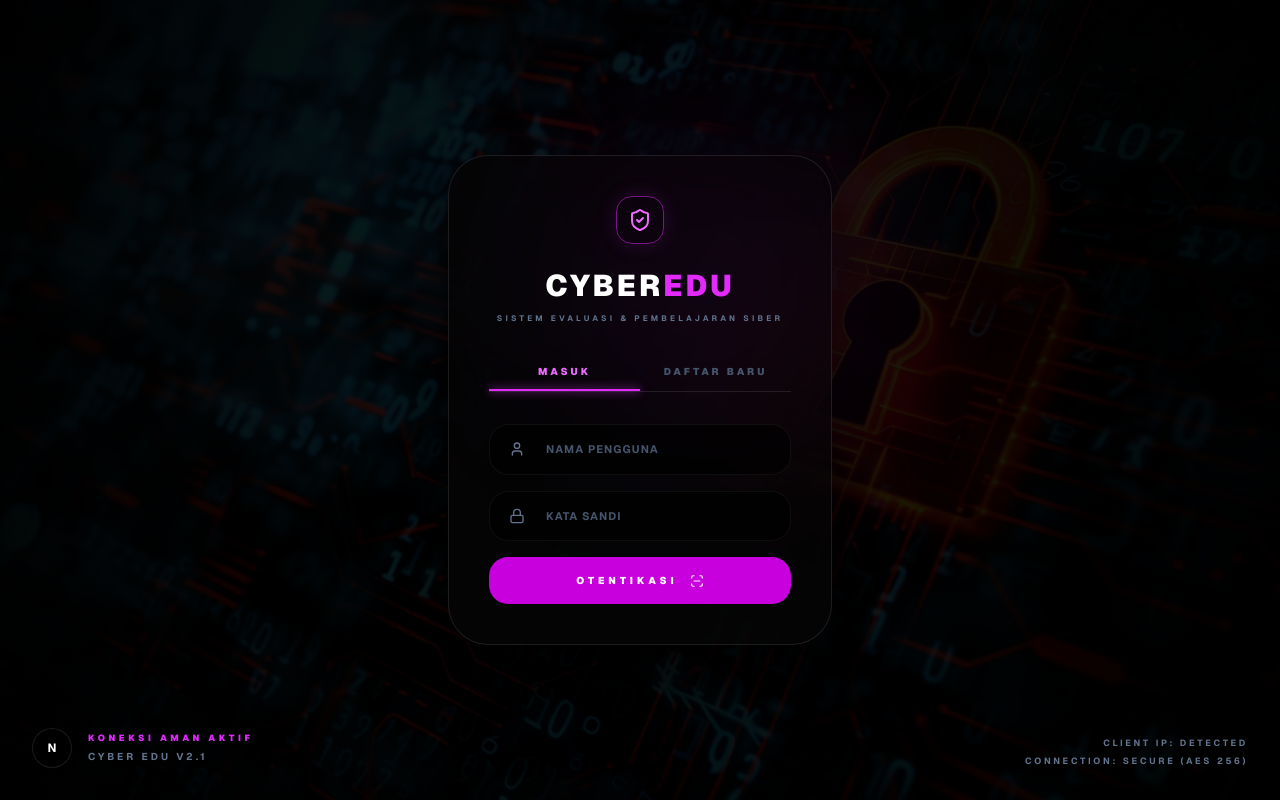
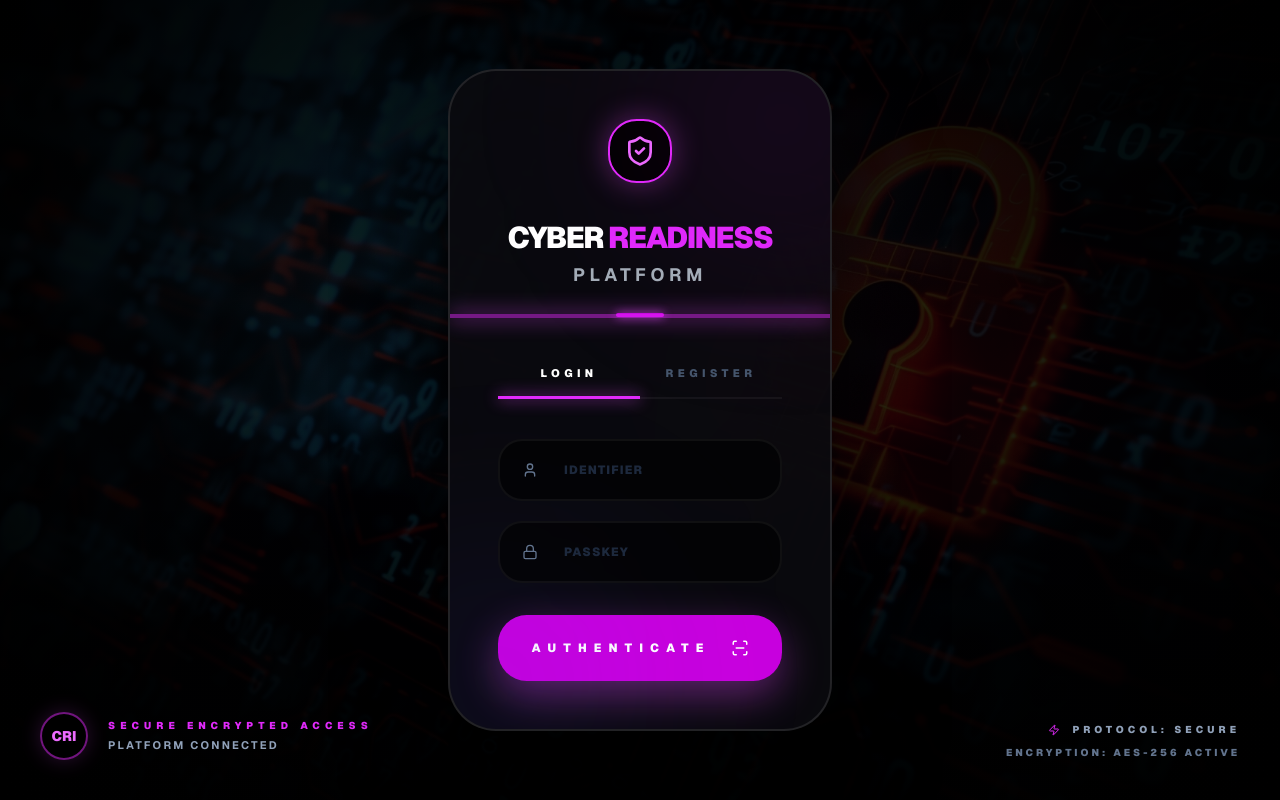
Before and after one commit to Edwinn1711/cyber-backend, a Next.js app: page / in a window 1280 px wide. Built offline with nearby package versions, Linux system fonts and the light colour scheme.

Commit message:
UI REVOLUTION: Cyber Readiness Platform branding, removed v2.1, and High-Contrast Login

```diff
--- a/app/(loginregister)/page.tsx
+++ b/app/(loginregister)/page.tsx
@@ -2,30 +2,33 @@
 import React, { useState, useEffect } from 'react'
 import { useRouter } from 'next/navigation'
 import { motion, AnimatePresence, useMotionValue, useSpring, useTransform } from 'framer-motion'
-import { ShieldCheck, User, Lock, ScanLine, AlertTriangle, Fingerprint, MapPin, Calendar, CheckCircle2, Database, Server } from 'lucide-react'
+import {
+  ShieldCheck, User, Lock, ScanLine, AlertTriangle, Fingerprint,
+  MapPin, Calendar, CheckCircle2, Database, Server, Zap, ShieldAlert
+} from 'lucide-react'
 
 // --- ASSET GALAXY HD ---
 const CYBER_ASSETS = ["/bg/cyber1.jpg", "/bg/cyber2.jpg", "/bg/cyber3.jpg", "/bg/cyber4.jpg", "/bg/cyber5.jpg"];
 const AVAILABLE_CLASSES = ["X MIPA 1", "X IPS 1", "XI TKJ 1", "XI RPL 1", "XII MIPA 2", "XII DKV 1"];
 
-// --- BACKGROUND BERSIH ELEGAN & STABIL ---
+// --- BACKGROUND BERSIH ELEGAN & STABIL (DEEP CONTRAST) ---
 const PersistentUniverse = React.memo(({ bgIdx }: { bgIdx: number }) => {
   return (
-    <div className="fixed inset-0 z-0 overflow-hidden bg-black">
+    <div className="fixed inset-0 z-0 overflow-hidden bg-[#020106]">
       <AnimatePresence mode="wait">
         <motion.img
           key={bgIdx}
           src={CYBER_ASSETS[bgIdx]}
-          initial={{ opacity: 0 }}
-          animate={{ opacity: 0.4 }}
+          initial={{ opacity: 0, scale: 1.1 }}
+          animate={{ opacity: 0.25, scale: 1 }}
           exit={{ opacity: 0 }}
-          transition={{ duration: 2, ease: "easeInOut" }}
-          className="absolute inset-0 w-full h-full object-cover pointer-events-none"
+          transition={{ duration: 3, ease: "easeInOut" }}
+          className="absolute inset-0 w-full h-full object-cover pointer-events-none mix-blend-lighten"
         />
       </AnimatePresence>
-      <div className="absolute inset-0 bg-black/60 pointer-events-none" />
-      <div className="absolute inset-0 bg-grid-static opacity-[0.03] pointer-events-none" />
-      <div className="absolute inset-0 bg-[radial-gradient(circle_at_center,transparent_20%,#000000_100%)] pointer-events-none" />
+      <div className="absolute inset-0 bg-gradient-to-b from-black/40 via-transparent to-black/90 pointer-events-none" />
+      <div className="absolute inset-0 bg-grid-static opacity-[0.05] pointer-events-none" />
+      <div className="absolute inset-0 bg-[radial-gradient(circle_at_center,transparent_0%,#000000_100%)] pointer-events-none" />
     </div>
   );
 });
@@ -47,70 +50,42 @@ export default function CyberLoginGateway() {
   const [errorMessage, setErrorMessage] = useState('');
 
   // ====================================================================
-  // LOGIKA 3D PARALLAX TILT (KARTU BERGOYANG MENGIKUTI KURSOR)
+  // LOGIKA 3D PARALLAX TILT
   // ====================================================================
   const mouseX = useMotionValue(0);
   const mouseY = useMotionValue(0);
 
-  const rotateX = useSpring(useTransform(mouseY, [-0.5, 0.5], [12, -12]), { stiffness: 150, damping: 20 });
-  const rotateY = useSpring(useTransform(mouseX, [-0.5, 0.5], [-12, 12]), { stiffness: 150, damping: 20 });
+  const rotateX = useSpring(useTransform(mouseY, [-0.5, 0.5], [10, -10]), { stiffness: 100, damping: 20 });
+  const rotateY = useSpring(useTransform(mouseX, [-0.5, 0.5], [-10, 10]), { stiffness: 100, damping: 20 });
 
   useEffect(() => {
     const handleMouseMove = (e: MouseEvent) => {
-      const x = e.clientX / window.innerWidth - 0.5;
-      const y = e.clientY / window.innerHeight - 0.5;
-      mouseX.set(x);
-      mouseY.set(y);
+      mouseX.set(e.clientX / window.innerWidth - 0.5);
+      mouseY.set(e.clientY / window.innerHeight - 0.5);
     };
-
-    const handleTouchMove = (e: TouchEvent) => {
-      const x = e.touches[0].clientX / window.innerWidth - 0.5;
-      const y = e.touches[0].clientY / window.innerHeight - 0.5;
-      mouseX.set(x);
-      mouseY.set(y);
-    };
-
     window.addEventListener("mousemove", handleMouseMove);
-    window.addEventListener("touchmove", handleTouchMove);
-    return () => {
-      window.removeEventListener("mousemove", handleMouseMove);
-      window.removeEventListener("touchmove", handleTouchMove);
-    };
+    return () => window.removeEventListener("mousemove", handleMouseMove);
   }, [mouseX, mouseY]);
 
   useEffect(() => {
-    const interval = setInterval(() => setBgIdx(p => (p + 1) % CYBER_ASSETS.length), 5000);
+    const interval = setInterval(() => setBgIdx(p => (p + 1) % CYBER_ASSETS.length), 8000);
     return () => clearInterval(interval);
   }, []);
 
   // ====================================================================
-  // FUNGSI LOGIN / REGISTER KE BACKEND VERCEL
+  // FUNGSI AUTHENTICATE
   // ====================================================================
   const handleAuthenticate = async (e: React.FormEvent) => {
     e.preventDefault();
-
-    if (!username || !password) {
-      setErrorMessage("Nama pengguna dan kata sandi wajib diisi.");
-      setStatus('error');
-      setTimeout(() => setStatus('idle'), 3000);
-      return;
-    }
-
-    if (activeTab === 'REGISTER' && (!asal || !tanggalLahir)) {
-      setErrorMessage("Data Asal dan Tanggal Lahir wajib diisi.");
-      setStatus('error');
-      setTimeout(() => setStatus('idle'), 3000);
-      return;
-    }
+    if (!username || !password) { setErrorMessage("Mandatory fields missing."); setStatus('error'); return; }
+    if (activeTab === 'REGISTER' && (!asal || !tanggalLahir)) { setErrorMessage("Complete all fields."); setStatus('error'); return; }
 
     setStatus('loading');
-    const uname = username.trim();
-
     try {
       const endpoint = activeTab === 'LOGIN' ? 'https://cyber-backend-delta.vercel.app/login' : 'https://cyber-backend-delta.vercel.app/register';
       const bodyData = activeTab === 'LOGIN'
-        ? { username: uname, password }
-        : { username: uname, password, role: 'siswa', class_name: className, asal: asal, tanggal_lahir: tanggalLahir };
+        ? { username, password }
+        : { username, password, role: 'siswa', class_name: className, asal, tanggal_lahir: tanggalLahir };
 
       const res = await fetch(endpoint, {
         method: 'POST',
@@ -121,189 +96,121 @@ export default function CyberLoginGateway() {
       const data = await res.json();
 
       if (res.ok) {
-        // Simpan data user ke localstorage
         localStorage.setItem('user', JSON.stringify(data));
-
         setStatus('success');
         const role = data.role || 'siswa';
         setTimeout(() => router.push(role === 'guru' || role === 'admin' ? '/guru' : '/siswa'), 1500);
       } else {
-        setErrorMessage(data.detail || "Autentikasi gagal.");
+        setErrorMessage(data.detail || "Authentication Failed.");
         setStatus('error');
         setTimeout(() => setStatus('idle'), 3000);
       }
     } catch (error) {
-      setErrorMessage("Koneksi ke peladen (Backend) terputus.");
+      setErrorMessage("Gateway Connection Failed.");
       setStatus('error');
       setTimeout(() => setStatus('idle'), 3000);
     }
   };
 
   return (
-    <div className="flex items-center justify-center min-h-screen w-full bg-black text-slate-200 overflow-hidden font-sans selection:bg-fuchsia-500/30 relative perspective-[1200px]">
+    <div className="flex items-center justify-center min-h-screen w-full bg-black text-slate-100 overflow-hidden font-sans selection:bg-fuchsia-500/30 relative perspective-[1200px]">
       <PersistentUniverse bgIdx={bgIdx} />
 
-      {/* Ornamen Teks Kiri Bawah */}
-      <div className="absolute bottom-8 left-8 z-10 hidden md:flex items-center gap-4">
-        <div className="w-10 h-10 border border-white/10 rounded-full flex items-center justify-center bg-black/80 backdrop-blur-md">
-           <span className="font-bold text-white text-xs">N</span>
+      {/* Ornamen Teks Kiri Bawah (Version V2.1 REMOVED) */}
+      <div className="absolute bottom-10 left-10 z-10 hidden md:flex items-center gap-5">
+        <div className="w-12 h-12 border-2 border-fuchsia-500/50 rounded-full flex items-center justify-center bg-black/80 backdrop-blur-md shadow-[0_0_20px_rgba(217,70,239,0.2)]">
+           <span className="font-black text-fuchsia-400 text-sm">CRI</span>
         </div>
         <div>
-          <p className="text-[9px] font-black text-fuchsia-500 tracking-[0.4em] uppercase">KONEKSI AMAN AKTIF</p>
-          <p className="text-[10px] font-bold text-slate-500 tracking-[0.3em] uppercase mt-1">CYBER EDU V2.1</p>
+          <p className="text-[10px] font-black text-fuchsia-500 tracking-[0.5em] uppercase">SECURE ENCRYPTED ACCESS</p>
+          <p className="text-[11px] font-bold text-slate-400 tracking-[0.2em] uppercase mt-1">PLATFORM CONNECTED</p>
         </div>
       </div>
 
       {/* Ornamen Teks Kanan Bawah */}
-      <div className="absolute bottom-8 right-8 text-right z-10 hidden md:block">
-        <p className="text-[9px] font-bold text-slate-500 tracking-[0.3em] uppercase">CLIENT IP: DETECTED</p>
-        <p className="text-[9px] font-bold text-slate-500 tracking-[0.3em] uppercase mt-1">CONNECTION: SECURE (AES 256)</p>
+      <div className="absolute bottom-10 right-10 text-right z-10 hidden md:block">
+        <p className="text-[10px] font-black text-slate-400 tracking-[0.4em] uppercase flex items-center justify-end gap-3"><Zap size={12} className="text-fuchsia-500"/> PROTOCOL: SECURE</p>
+        <p className="text-[10px] font-black text-slate-500 tracking-[0.3em] uppercase mt-2">ENCRYPTION: AES-256 ACTIVE</p>
       </div>
 
-      {/* KARTU LOGIN UTAMA - 3D PARALLAX EFFECT */}
+      {/* KARTU LOGIN UTAMA (HIGH CONTRAST & MEGAH) */}
       <motion.div
         initial={{ opacity: 0, y: 30 }}
         animate={{ opacity: 1, y: 0 }}
-        transition={{ duration: 0.8, ease: "easeOut" }}
+        transition={{ duration: 0.8 }}
         style={{ rotateX, rotateY, transformStyle: "preserve-3d" }}
-        className="relative z-10 w-full max-w-sm mx-4 bg-[#050505]/80 backdrop-blur-2xl border border-white/10 rounded-[2.5rem] p-10 shadow-[0_40px_80px_rgba(0,0,0,0.9)] my-8"
+        className="relative z-10 w-full max-w-sm mx-4 bg-[#0a0a0f]/90 backdrop-blur-[60px] border-2 border-white/10 rounded-[3rem] p-12 shadow-[0_50px_100px_rgba(0,0,0,0.9)] my-8 overflow-hidden group"
       >
-        <div className="absolute top-0 right-0 w-64 h-64 bg-fuchsia-600/10 blur-[100px] rounded-full pointer-events-none" style={{ transform: "translateZ(-50px)" }} />
+        {/* Glow Effects */}
+        <div className="absolute -top-20 -right-20 w-64 h-64 bg-fuchsia-600/10 blur-[100px] rounded-full" />
+        <div className="absolute -bottom-20 -left-20 w-64 h-64 bg-indigo-600/10 blur-[100px] rounded-full" />
 
-        <div className="mx-auto w-12 h-12 bg-transparent border border-fuchsia-500/50 rounded-2xl flex items-center justify-center mb-6 shadow-[0_0_20px_rgba(217,70,239,0.15)]" style={{ transform: "translateZ(30px)" }}>
-          <ShieldCheck className="text-fuchsia-400" size={24} />
+        {/* Holographic Scan Line */}
+        <div className="absolute top-0 left-0 w-full h-1 bg-fuchsia-500/50 shadow-[0_0_20px_#d946ef] animate-scan z-20" />
+
+        <div className="mx-auto w-16 h-16 bg-black border-2 border-fuchsia-500 rounded-[1.8rem] flex items-center justify-center mb-10 shadow-[0_0_30px_rgba(217,70,239,0.4)] transform group-hover:scale-110 transition-all duration-700">
+          <ShieldCheck className="text-fuchsia-400" size={32} />
         </div>
 
-        <div style={{ transform: "translateZ(40px)" }}>
-          <h1 className="text-3xl font-black text-center text-white tracking-widest uppercase mb-2">
-            CYBER<span className="text-fuchsia-500">EDU</span>
+        <div className="text-center mb-12">
+          <h1 className="text-3xl font-black text-white tracking-tighter uppercase leading-none">
+            CYBER <span className="text-fuchsia-500">READINESS</span>
           </h1>
-          <p className="text-[8px] font-bold text-slate-500 tracking-[0.4em] uppercase text-center mb-10">
-            Sistem Evaluasi & Pembelajaran Siber
-          </p>
+          <h2 className="text-lg font-bold text-slate-300 tracking-[0.25em] uppercase mt-2 opacity-80">PLATFORM</h2>
+          <div className="w-12 h-1 bg-fuchsia-600 mx-auto mt-6 rounded-full shadow-[0_0_10px_#d946ef]" />
         </div>
 
-        <div className="flex border-b border-white/10 mb-8 relative" style={{ transform: "translateZ(20px)" }}>
-          <button
-            type="button"
-            onClick={() => { setActiveTab('LOGIN'); setErrorMessage(''); }}
-            className={`flex-1 pb-3 text-[10px] font-black tracking-[0.3em] uppercase transition-all duration-300 ${activeTab === 'LOGIN' ? 'text-fuchsia-400' : 'text-slate-600 hover:text-slate-400'}`}
-          >
-            MASUK
-          </button>
-          <button
-            type="button"
-            onClick={() => { setActiveTab('REGISTER'); setErrorMessage(''); }}
-            className={`flex-1 pb-3 text-[10px] font-black tracking-[0.3em] uppercase transition-all duration-300 ${activeTab === 'REGISTER' ? 'text-fuchsia-400' : 'text-slate-600 hover:text-slate-400'}`}
-          >
-            DAFTAR BARU
-          </button>
-          <div className={`absolute bottom-0 h-[2px] w-1/2 bg-fuchsia-500 transition-transform duration-300 shadow-[0_0_10px_#d946ef] ${activeTab === 'LOGIN' ? 'translate-x-0' : 'translate-x-full'}`} />
+        {/* Tabs */}
+        <div className="flex border-b-2 border-white/5 mb-10 relative">
+          <button onClick={() => setActiveTab('LOGIN')} className={`flex-1 pb-4 text-[11px] font-black tracking-[0.4em] transition-all ${activeTab === 'LOGIN' ? 'text-white' : 'text-slate-600 hover:text-slate-400'}`}>LOGIN</button>
+          <button onClick={() => setActiveTab('REGISTER')} className={`flex-1 pb-4 text-[11px] font-black tracking-[0.4em] transition-all ${activeTab === 'REGISTER' ? 'text-white' : 'text-slate-600 hover:text-slate-400'}`}>REGISTER</button>
+          <motion.div
+            animate={{ x: activeTab === 'LOGIN' ? '0%' : '100%' }}
+            className="absolute bottom-[-2px] h-[3px] w-1/2 bg-fuchsia-500 shadow-[0_0_15px_#d946ef]"
+          />
         </div>
 
-        <form onSubmit={handleAuthenticate} className="space-y-4" style={{ transform: "translateZ(30px)" }}>
+        <form onSubmit={handleAuthenticate} className="space-y-5">
 
           <div className="relative group">
-            <div className="absolute left-5 top-1/2 -translate-y-1/2 text-slate-500 group-focus-within:text-fuchsia-400 transition-colors">
-               <User size={16} />
-            </div>
-            <input
-              type="text"
-              placeholder="NAMA PENGGUNA"
-              value={username}
-              onChange={(e) => setUsername(e.target.value)}
-              disabled={status === 'loading' || status === 'success'}
-              className="w-full bg-black/60 border border-white/5 rounded-[1.2rem] py-4 pl-14 pr-4 text-[11px] font-bold text-white tracking-widest placeholder:text-slate-600 focus:border-fuchsia-500 outline-none transition-all disabled:opacity-50 shadow-inner"
-            />
+            <User size={16} className="absolute left-6 top-1/2 -translate-y-1/2 text-slate-500 group-focus-within:text-fuchsia-400 transition-colors" />
+            <input type="text" placeholder="IDENTIFIER" value={username} onChange={(e) => setUsername(e.target.value)} disabled={status === 'loading'} className="w-full bg-black/60 border-2 border-white/5 rounded-[1.5rem] py-5 pl-16 pr-6 text-[12px] font-black text-white tracking-widest outline-none focus:border-fuchsia-500 transition-all placeholder:text-slate-800" />
           </div>
 
           <div className="relative group">
-            <div className="absolute left-5 top-1/2 -translate-y-1/2 text-slate-500 group-focus-within:text-fuchsia-400 transition-colors">
-               <Lock size={16} />
-            </div>
-            <input
-              type="password"
-              placeholder="KATA SANDI"
-              value={password}
-              onChange={(e) => setPassword(e.target.value)}
-              disabled={status === 'loading' || status === 'success'}
-              className="w-full bg-black/60 border border-white/5 rounded-[1.2rem] py-4 pl-14 pr-4 text-[11px] font-bold text-white tracking-widest placeholder:text-slate-600 focus:border-fuchsia-500 outline-none transition-all disabled:opacity-50 shadow-inner"
-            />
+            <Lock size={16} className="absolute left-6 top-1/2 -translate-y-1/2 text-slate-500 group-focus-within:text-fuchsia-400 transition-colors" />
+            <input type="password" placeholder="PASSKEY" value={password} onChange={(e) => setPassword(e.target.value)} disabled={status === 'loading'} className="w-full bg-black/60 border-2 border-white/5 rounded-[1.5rem] py-5 pl-16 pr-6 text-[12px] font-black text-white tracking-widest outline-none focus:border-fuchsia-500 transition-all placeholder:text-slate-800" />
           </div>
 
           <AnimatePresence>
             {activeTab === 'REGISTER' && (
-              <motion.div
-                initial={{ height: 0, opacity: 0 }}
-                animate={{ height: 'auto', opacity: 1 }}
-                exit={{ height: 0, opacity: 0 }}
-                className="space-y-4 overflow-hidden"
-              >
-                <div className="relative group mt-4">
-                  <div className="absolute left-5 top-1/2 -translate-y-1/2 text-slate-500 group-focus-within:text-fuchsia-400 transition-colors z-10">
-                     <MapPin size={16} />
-                  </div>
-                  <input
-                    type="text"
-                    placeholder="ASAL / KOTA"
-                    value={asal}
-                    onChange={(e) => setAsal(e.target.value)}
-                    disabled={status === 'loading' || status === 'success'}
-                    className="w-full bg-black/60 border border-white/5 rounded-[1.2rem] py-4 pl-14 pr-4 text-[11px] font-bold text-white tracking-widest placeholder:text-slate-600 focus:border-fuchsia-500 outline-none transition-all disabled:opacity-50 shadow-inner uppercase"
-                  />
+              <motion.div initial={{ height: 0, opacity: 0 }} animate={{ height: 'auto', opacity: 1 }} exit={{ height: 0, opacity: 0 }} className="space-y-5 pt-2 overflow-hidden">
+                <div className="relative">
+                   <MapPin size={16} className="absolute left-6 top-1/2 -translate-y-1/2 text-slate-500" />
+                   <input type="text" placeholder="ORIGIN CITY" value={asal} onChange={(e) => setAsal(e.target.value)} className="w-full bg-black/60 border-2 border-white/5 rounded-[1.5rem] py-5 pl-16 pr-6 text-[11px] font-black text-white outline-none focus:border-fuchsia-500 uppercase placeholder:text-slate-800" />
                 </div>
-
-                <div className="relative group">
-                  <div className="absolute left-5 top-1/2 -translate-y-1/2 text-slate-500 group-focus-within:text-fuchsia-400 transition-colors z-10">
-                     <Calendar size={16} />
-                  </div>
-                  <input
-                    type="date"
-                    value={tanggalLahir}
-                    onChange={(e) => setTanggalLahir(e.target.value)}
-                    disabled={status === 'loading' || status === 'success'}
-                    style={{ colorScheme: 'dark' }}
-                    className="w-full bg-black/60 border border-white/5 rounded-[1.2rem] py-4 pl-14 pr-4 text-[11px] font-bold text-white tracking-widest placeholder:text-slate-600 focus:border-fuchsia-500 outline-none transition-all disabled:opacity-50 shadow-inner uppercase"
-                  />
+                <div className="relative">
+                   <Calendar size={16} className="absolute left-6 top-1/2 -translate-y-1/2 text-slate-500" />
+                   <input type="date" value={tanggalLahir} onChange={(e) => setTanggalLahir(e.target.value)} style={{ colorScheme: 'dark' }} className="w-full bg-black/60 border-2 border-white/5 rounded-[1.5rem] py-5 pl-16 pr-6 text-[11px] font-black text-white outline-none focus:border-fuchsia-500" />
                 </div>
-
-                <div className="relative group">
-                  <div className="absolute left-5 top-1/2 -translate-y-1/2 text-slate-500 group-focus-within:text-fuchsia-400 transition-colors z-10 pointer-events-none">
-                     <Fingerprint size={16} />
-                  </div>
-                  <select
-                    value={className}
-                    onChange={(e) => setClassName(e.target.value)}
-                    disabled={status === 'loading' || status === 'success'}
-                    className="w-full bg-black/60 border border-white/5 rounded-[1.2rem] py-4 pl-14 pr-4 text-[11px] font-bold text-slate-300 tracking-widest focus:border-fuchsia-500 outline-none transition-all appearance-none disabled:opacity-50 cursor-pointer uppercase shadow-inner"
-                  >
-                    {AVAILABLE_CLASSES.map(cls => (
-                      <option key={cls} value={cls} className="bg-black text-white">{cls}</option>
-                    ))}
-                  </select>
+                <div className="relative">
+                   <ShieldAlert size={16} className="absolute left-6 top-1/2 -translate-y-1/2 text-slate-500" />
+                   <select value={className} onChange={(e) => setClassName(e.target.value)} className="w-full bg-black/60 border-2 border-white/5 rounded-[1.5rem] py-5 pl-16 pr-6 text-[11px] font-black text-slate-200 outline-none focus:border-fuchsia-500 appearance-none uppercase cursor-pointer shadow-inner">
+                     {AVAILABLE_CLASSES.map(cls => <option key={cls} value={cls} className="bg-black text-white">{cls}</option>)}
+                   </select>
                 </div>
               </motion.div>
             )}
           </AnimatePresence>
 
-          <AnimatePresence>
-            {status === 'error' && (
-              <motion.div initial={{ opacity: 0, y: -10 }} animate={{ opacity: 1, y: 0 }} exit={{ opacity: 0 }} className="flex items-center gap-3 p-3 rounded-xl bg-red-500/10 border border-red-500/20 text-red-400 text-[10px] font-bold tracking-widest uppercase">
-                 <AlertTriangle size={14} className="shrink-0" /> {errorMessage}
-              </motion.div>
-            )}
-          </AnimatePresence>
+          {status === 'error' && (
+            <motion.div initial={{ opacity: 0 }} animate={{ opacity: 1 }} className="flex items-center justify-center gap-3 p-4 rounded-2xl bg-red-500/10 border border-red-500/20 text-red-500 text-[10px] font-black tracking-widest uppercase">
+              <AlertTriangle size={14} /> {errorMessage}
+            </motion.div>
+          )}
 
-          <button
-            type="submit"
-            disabled={status === 'loading' || status === 'success'}
-            className={`w-full mt-4 py-4 rounded-[1.2rem] font-black text-[10px] tracking-[0.4em] text-white transition-all flex items-center justify-center gap-3 uppercase overflow-hidden relative ${status === 'success' ? 'bg-emerald-500 shadow-[0_0_30px_rgba(16,185,129,0.5)]' : 'bg-fuchsia-600 hover:bg-fuchsia-500 hover:shadow-[0_0_30px_rgba(217,70,239,0.5)] disabled:opacity-50 disabled:cursor-not-allowed'}`}
-          >
-             {status === 'loading' && <span className="animate-pulse">MEMVERIFIKASI...</span>}
-             {status === 'success' && <><CheckCircle2 size={14} /> AKSES DIBERIKAN</>}
-             {status !== 'loading' && status !== 'success' && (
-               <>OTENTIKASI <ScanLine size={14} /></>
-             )}
+          <button type="submit" disabled={status === 'loading'} className="w-full mt-8 py-6 bg-fuchsia-600 hover:bg-fuchsia-500 rounded-[1.8rem] font-black text-[12px] tracking-[0.6em] text-white shadow-[0_15px_40px_rgba(217,70,239,0.4)] transition-all uppercase flex items-center justify-center gap-5 hover:scale-[1.02] active:scale-95 disabled:opacity-50">
+             {status === 'loading' ? 'VERIFYING...' : 'AUTHENTICATE'} <ScanLine size={18} />
           </button>
         </form>
       </motion.div>
@@ -312,32 +219,14 @@ export default function CyberLoginGateway() {
         .bg-grid-static {
           background-image: linear-gradient(to right, rgba(255, 255, 255, 0.05) 1px, transparent 1px),
                             linear-gradient(to bottom, rgba(255, 255, 255, 0.05) 1px, transparent 1px);
-          background-size: 60px 60px;
+          background-size: 50px 50px;
         }
-        input, select { caret-color: #d946ef; }
+        @keyframes scan { 0% { top: 0%; opacity: 0; } 10% { opacity: 1; } 90% { opacity: 1; } 100% { top: 100%; opacity: 0; } }
+        .animate-scan { animation: scan 4s linear infinite; }
         ::selection { background: #d946ef; color: white; }
-        .perspective-\\[1200px\\] {
-          perspective: 1200px;
-        }
-        input:-webkit-autofill,
-        input:-webkit-autofill:hover,
-        input:-webkit-autofill:focus,
-        input:-webkit-autofill:active{
-            -webkit-box-shadow: 0 0 0 30px #050505 inset !important;
-            -webkit-text-fill-color: white !important;
-            transition: background-color 5000s ease-in-out 0s;
-        }
-        input[type="date"]::-webkit-calendar-picker-indicator {
-            filter: invert(1);
-            opacity: 0.5;
-            cursor: pointer;
-        }
-        input[type="date"]::-webkit-calendar-picker-indicator:hover {
-            opacity: 0.8;
-        }
+        input[type="date"]::-webkit-calendar-picker-indicator { filter: invert(1); opacity: 0.6; cursor: pointer; }
+        input:-webkit-autofill { -webkit-box-shadow: 0 0 0 30px #0a0a0f inset !important; -webkit-text-fill-color: white !important; }
       `}} />
     </div>
   );
 }
-
-// update terakhir seminar
```
